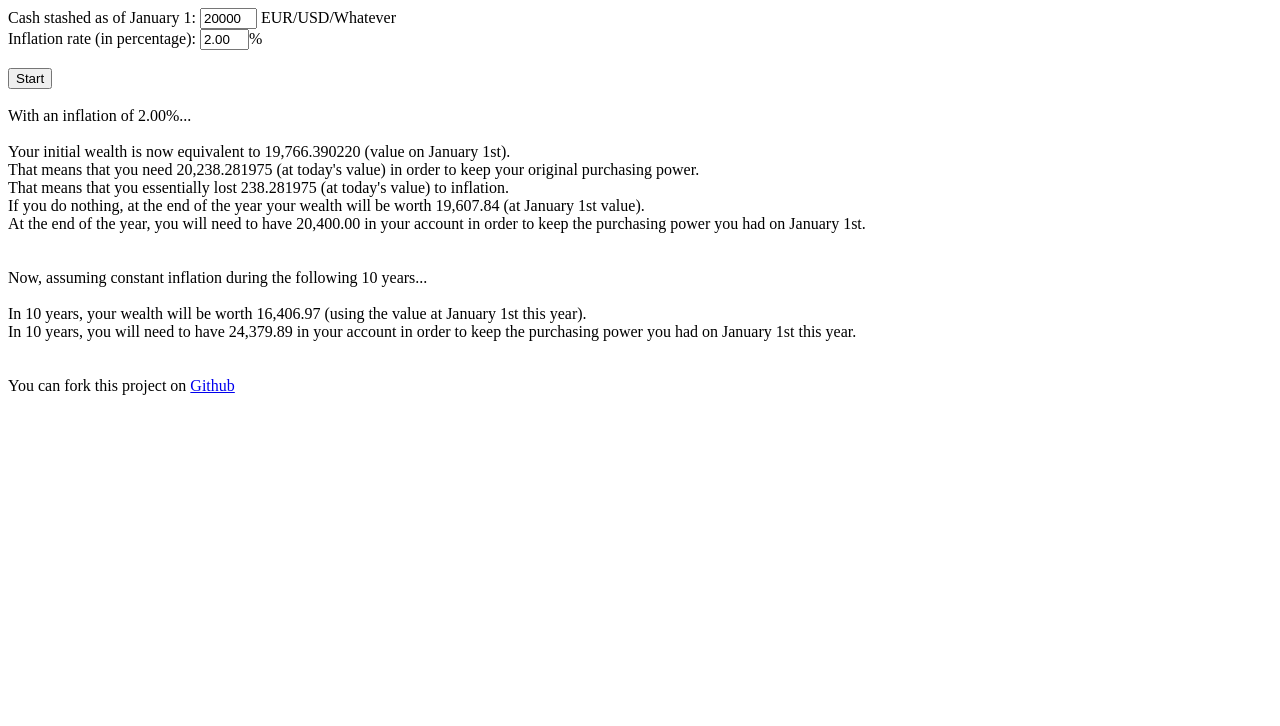
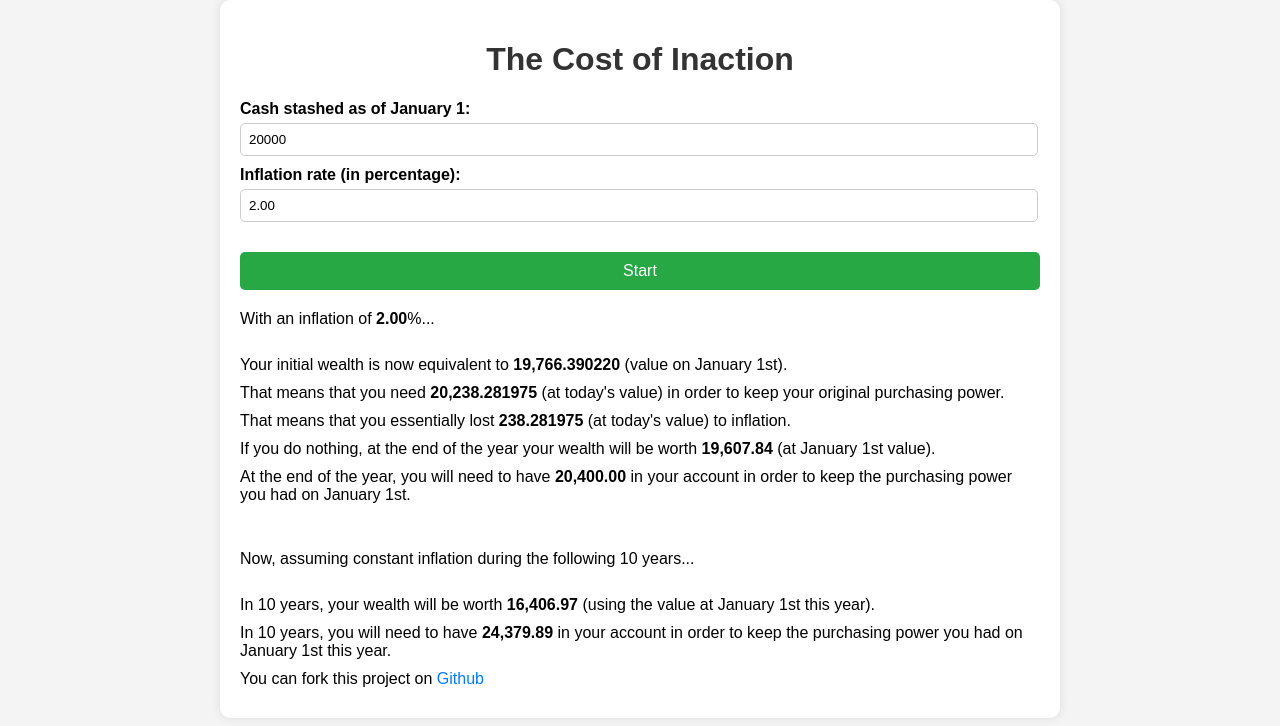
Before and after one commit to ghgr/InflationRealTime, a plain HTML site: page index.html in a window 1280 px wide. Both pictures are taken after a click on the button "Start". Drawn offline with Linux system fonts and the light colour scheme.

Commit message:
Better-looking page, still single file

```diff
--- a/index.html
+++ b/index.html
@@ -1,39 +1,110 @@
 <!DOCTYPE html>
 <html>
 <head>
-<title> The cost of inaction </title>
+    <title>The Cost of Inaction</title>
+    <style>
+        body {
+            font-family: Arial, sans-serif;
+            background-color: #f4f4f4;
+            margin: 0;
+            padding: 0;
+        }
+        .container {
+            max-width: 800px;
+            margin: 0 auto;
+            padding: 20px;
+            background-color: #fff;
+            box-shadow: 0 0 10px rgba(0, 0, 0, 0.1);
+            border-radius: 10px;
+        }
+        h1 {
+            text-align: center;
+            color: #333;
+        }
+        form {
+            margin-bottom: 20px;
+        }
+        label {
+            display: block;
+            margin-bottom: 5px;
+            font-weight: bold;
+        }
+        input[type="text"] {
+            width: calc(100% - 20px);
+            padding: 8px;
+            margin-bottom: 10px;
+            border: 1px solid #ccc;
+            border-radius: 5px;
+        }
+        button {
+            display: block;
+            width: 100%;
+            padding: 10px;
+            background-color: #28a745;
+            color: #fff;
+            border: none;
+            border-radius: 5px;
+            font-size: 16px;
+            cursor: pointer;
+        }
+        button:hover {
+            background-color: #218838;
+        }
+        #infoblock {
+            display: none;
+            margin-top: 20px;
+        }
+        .result {
+            margin-bottom: 10px;
+        }
+        .result span {
+            font-weight: bold;
+        }
+        a {
+            color: #007bff;
+            text-decoration: none;
+        }
+        a:hover {
+            text-decoration: underline;
+        }
+    </style>
 </head>
 <body>
 
+<div class="container">
+    <h1>The Cost of Inaction</h1>
 
-<form id="frm1" action="form_action.asp">
-Cash stashed as of January 1: <input type="text" name="w0" value="20000" size="4"> EUR/USD/Whatever<br>
-Inflation rate (in percentage): <input type="text" name="infl" value="2.00" size="3">%<br><br>
-</form>
+    <form id="frm1">
+        <label for="w0">Cash stashed as of January 1:</label>
+        <input type="text" id="w0" name="w0" value="20000">
 
+        <label for="infl">Inflation rate (in percentage):</label>
+        <input type="text" id="infl" name="infl" value="2.00">
+    </form>
 
-<button onclick="startTheBleed()">Start</button>
-<br/>
-<br/>
+    <button onclick="startTheBleed()">Start</button>
 
-<div id="infoblock" style="position:absolute;left:100;top:100">
-With an inflation of <a id="inflation_pct"></a>%...<br/><br/>
-Your initial wealth is now equivalent to <a id="money"></a> (value on January 1st).<br/>
-That means that you need <a id="eq_money"></a> (at today's value) in order to keep your original purchasing power.<br/>
-That means that you essentially lost <a id="lost_money"></a> (at today's value) to inflation. <br/>
-If you do nothing, at the end of the year your wealth will be worth <a id="final_money"></a> (at January 1st value). <br/>
-At the end of the year, you will need to have <a id="eq_final_money"></a> in your account in order to keep the purchasing power you had on January 1st.<br/>
-<br/>
-<br/>
-Now, assuming constant inflation during the following 10 years...
-<br/>
-<br/>
-In 10 years, your wealth will be worth <a id="final_10_year_money"></a> (using the value at January 1st this year).<br/>
-In 10 years, you will need to have <a id="eq_final_10_year_money"></a> in your account in order to keep the purchasing power you had on January 1st this year.<br/>
-<br/>
-<br/>
-You can fork this project on <a href="https://github.com/ghgr/InflationRealTime">Github</a>
+    <div id="infoblock">
+
+        <div class="result">With an inflation of <span id="inflation_pct"></span>%...</div>
+		<br/>
+        <div class="result">Your initial wealth is now equivalent to <span id="money"></span> (value on January 1st).</div>
+        <div class="result">That means that you need <span id="eq_money"></span> (at today's value) in order to keep your original purchasing power.</div>
+        <div class="result">That means that you essentially lost <span id="lost_money"></span> (at today's value) to inflation.</div>
+        <div class="result">If you do nothing, at the end of the year your wealth will be worth <span id="final_money"></span> (at January 1st value).</div>
+        <div class="result">At the end of the year, you will need to have <span id="eq_final_money"></span> in your account in order to keep the purchasing power you had on January 1st.</div>
+		<br/>
+        <div class="result"><br/>Now, assuming constant inflation during the following 10 years...</div>
+		<br/>
+
+        <div class="result">In 10 years, your wealth will be worth <span id="final_10_year_money"></span> (using the value at January 1st this year).</div>
+        <div class="result">In 10 years, you will need to have <span id="eq_final_10_year_money"></span> in your account in order to keep the purchasing power you had on January 1st this year.</div>
+        <div class="result">
+            You can fork this project on <a href="https://github.com/ghgr/InflationRealTime">Github</a>
+        </div>
+    </div>
 </div>
+
 
 <script>
 
```
